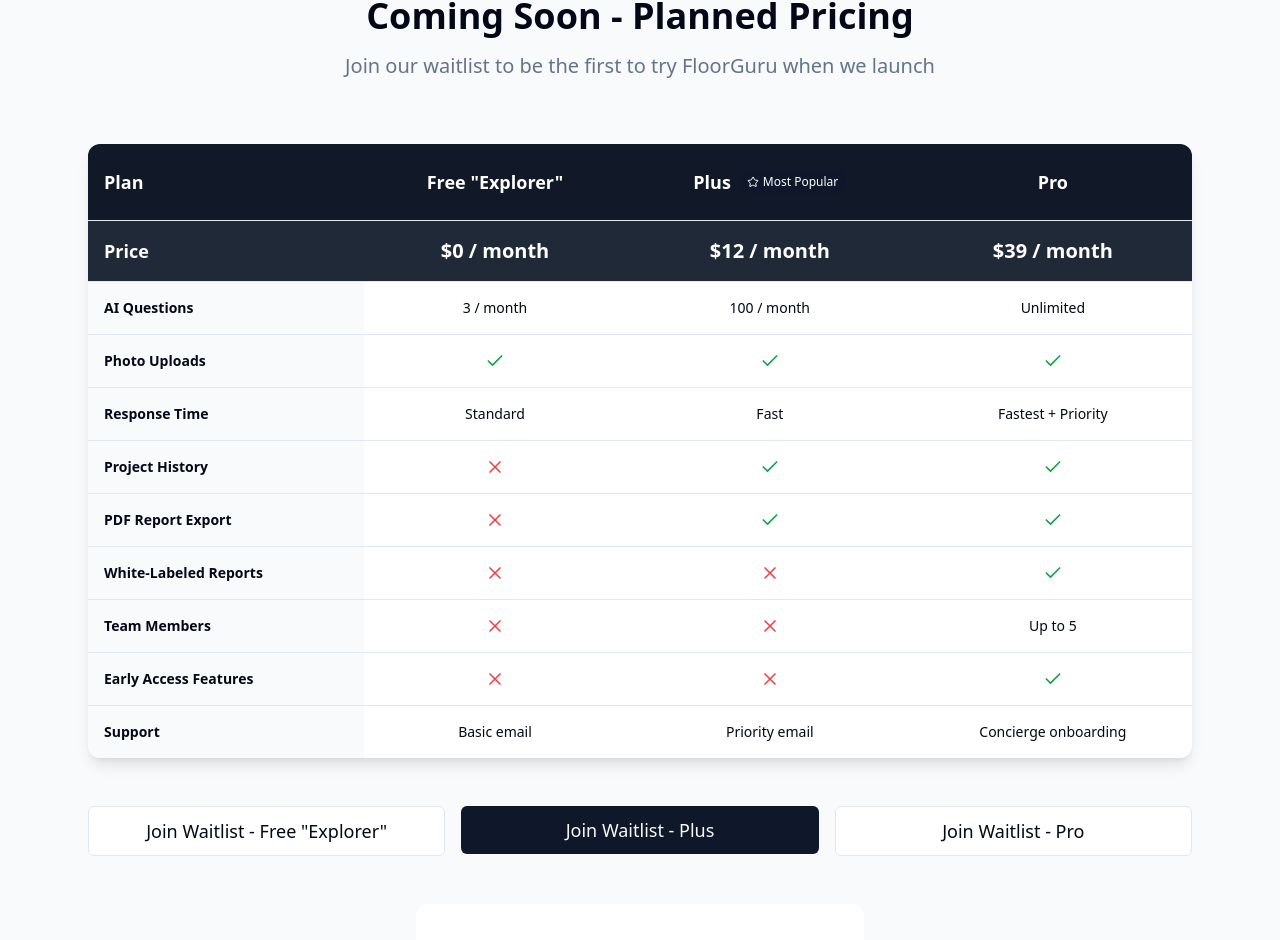
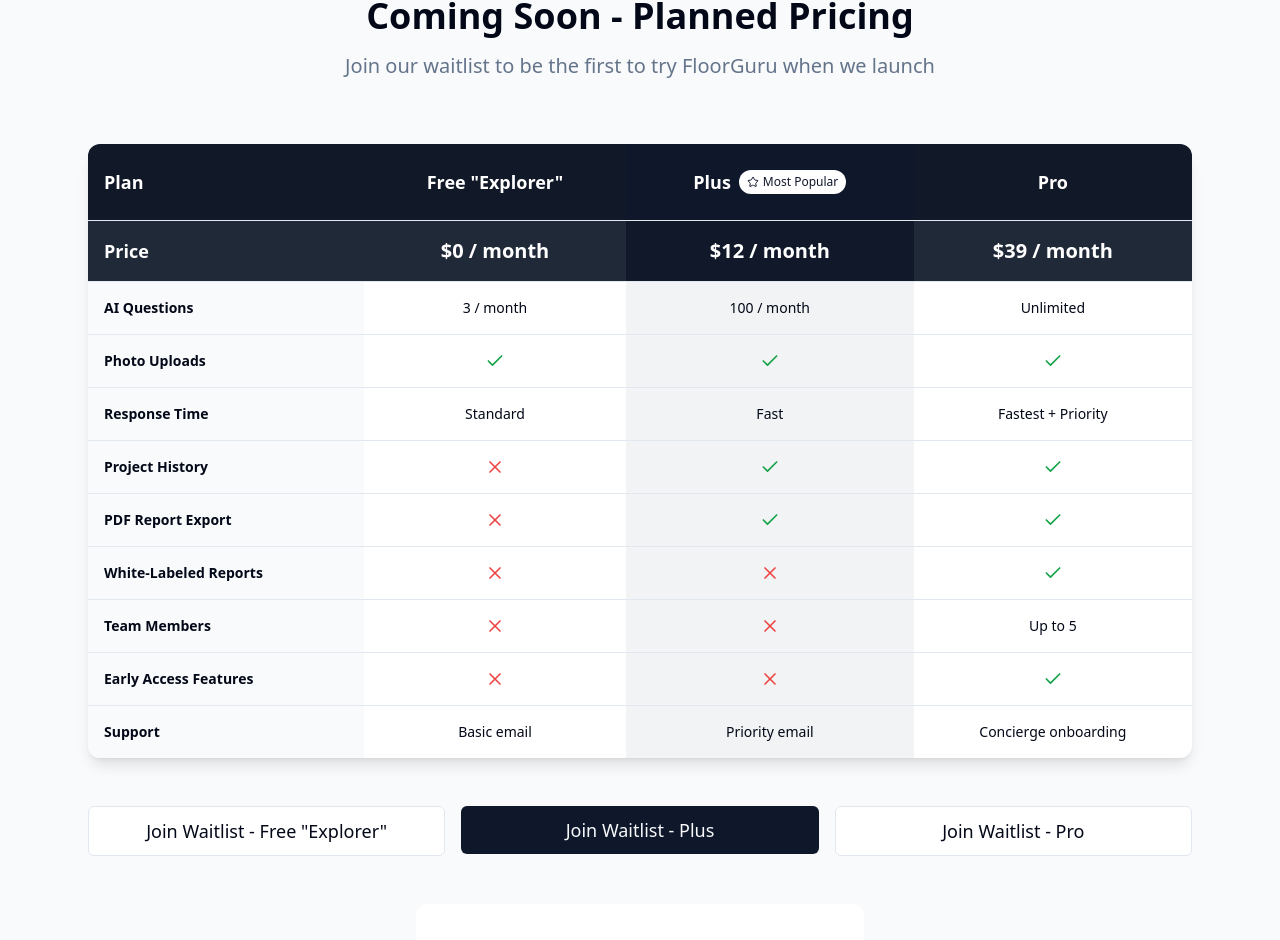
Before and after one commit to LunaIsleLLC/floor-guru-advice-hub, a React (Vite) app: page / in a window 1280 px wide. Shown: the part 2550-3490 px from the top of the page. Built offline with nearby package versions, Linux system fonts and the light colour scheme.

Commit message:
Highlight 'Plus' plan by default
Highlight the 'Plus' plan in the pricing table.

```diff
--- a/src/components/Pricing.tsx
+++ b/src/components/Pricing.tsx
@@ -108,11 +108,11 @@ const Pricing = () => {
               <TableRow className="bg-gray-900 hover:bg-gray-900">
                 <TableHead className="text-white font-bold text-lg w-1/4 py-6">Plan</TableHead>
                 {plans.map((plan, index) => (
-                  <TableHead key={index} className="text-white text-center py-6">
+                  <TableHead key={index} className={`text-white text-center py-6 ${plan.popular ? 'bg-primary' : ''}`}>
                     <div className="font-bold text-lg flex items-center justify-center gap-2">
                       {plan.name}
                       {plan.popular && (
-                        <div className="bg-primary text-white px-2 py-1 rounded-full text-xs font-medium flex items-center gap-1 whitespace-nowrap">
+                        <div className="bg-white text-primary px-2 py-1 rounded-full text-xs font-medium flex items-center gap-1 whitespace-nowrap">
                           <Star className="h-3 w-3" />
                           Most Popular
                         </div>
@@ -124,7 +124,7 @@ const Pricing = () => {
               <TableRow className="bg-gray-800 hover:bg-gray-800">
                 <TableCell className="text-white font-bold text-lg">Price</TableCell>
                 {plans.map((plan, index) => (
-                  <TableCell key={index} className="text-white text-center font-bold text-xl">
+                  <TableCell key={index} className={`text-white text-center font-bold text-xl ${plan.popular ? 'bg-primary/90' : ''}`}>
                     {plan.price}
                   </TableCell>
                 ))}
@@ -135,7 +135,7 @@ const Pricing = () => {
                 <TableRow key={featureIndex} className="border-b">
                   <TableCell className="font-semibold bg-gray-50">{feature.name}</TableCell>
                   {feature.values.map((value, valueIndex) => (
-                    <TableCell key={valueIndex} className="text-center">
+                    <TableCell key={valueIndex} className={`text-center ${plans[valueIndex].popular ? 'bg-primary/5' : ''}`}>
                       {typeof value === 'boolean' ? (
                         value ? (
                           <Check className="h-5 w-5 text-green-600 mx-auto" />
```
